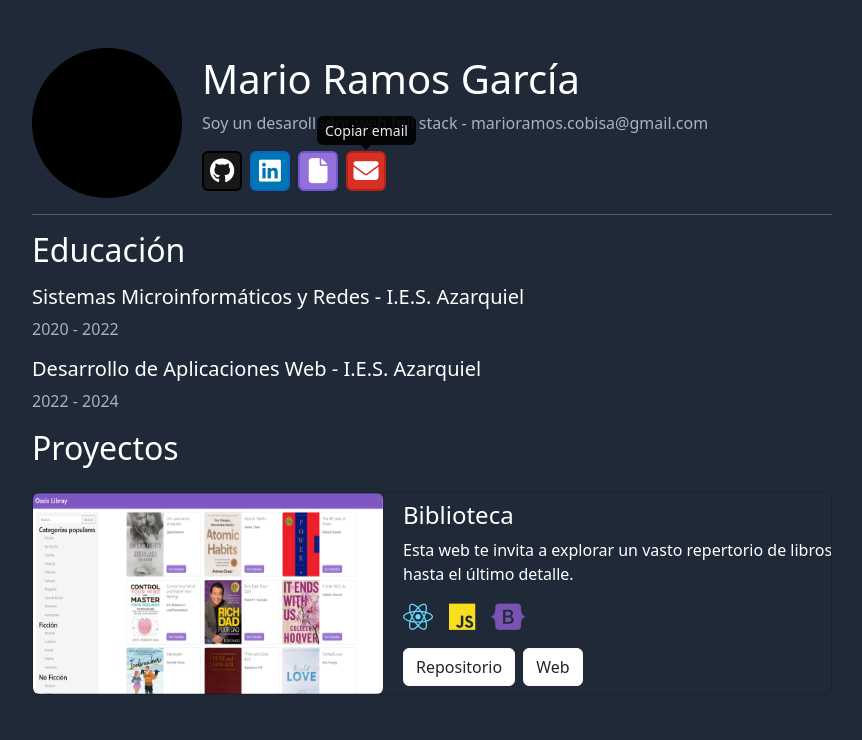
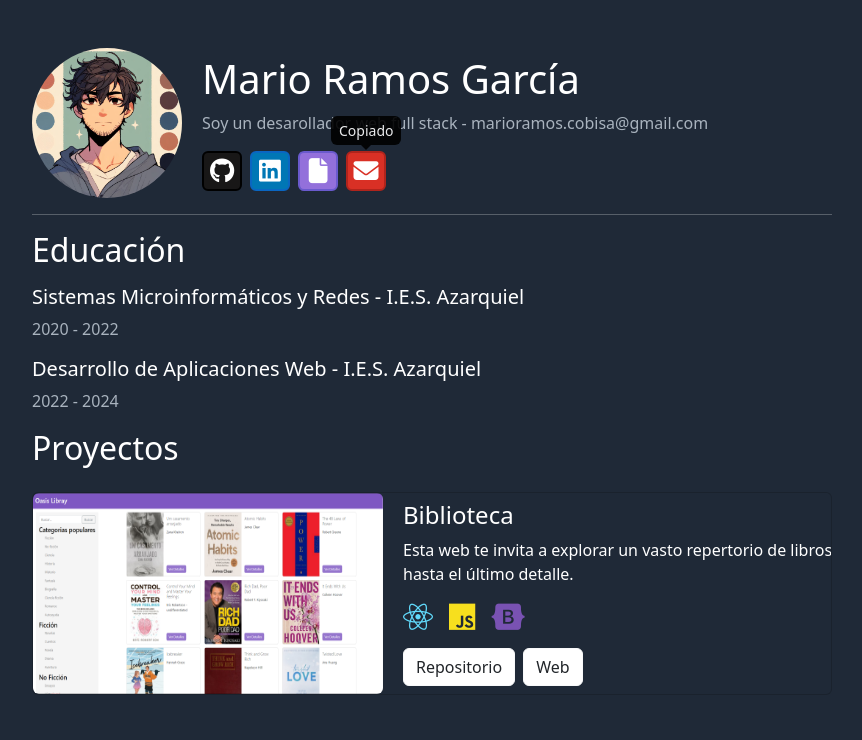
Before and after one commit to mramosg7/Portafolio, a plain HTML site: page index.html in a window 1280 px wide. Both pictures are taken after a click on the element 574 px from the left and 171 px from the top of the page. Shown: the top 740 px of the page, without its empty margins (208-1070 px from the left). Drawn offline with nearby package versions, Linux system fonts and the light colour scheme.

Commit message:
Portafolio completo

```diff
--- a/index.html
+++ b/index.html
@@ -11,8 +11,8 @@
 <body >
     <main class=" my-5 mx-3 p-0">
         <section id="info">
-            <div class="header-img rounded-circle" >
-
+            <div class="header-img" >
+                    <img src="./img/_95646229-e9d3-4a12-82ac-2906547f429b.jpg" style="width: 150px; height: 150px;" alt="avatar">
             </div>
             <div class="header-info">
                 <h1>Mario Ramos García</h1>
@@ -35,7 +35,7 @@
                     </div>
 
                     <div class="gmail d-flex align-items-center justify-content-center rounded" style="height: 40px; width: 40px;" onclick="copiarValor(event)" tabindex="0" data-bs-toggle="tooltip" data-bs-trigger="hover focus" data-bs-placement="top" data-bs-title="Copiar email">
-                        <i class="fa-solid fa-envelope"></i>
+                        <i class="fa-solid fa-envelope icon"></i>
                     </div>
 
 
@@ -209,21 +209,21 @@
         })
 
         function copiarValor(e) {
-            console.log(e.target)
-            console.log( e.target.getAttribute('data-bs-title'))
 
+
+            const target = e.target.classList.contains("icon") ? e.target.parentNode : e.target
 
             navigator.clipboard.writeText("marioramos.cobisa@gmail.com")
 
 
-            const tooltip = bootstrap.Tooltip.getInstance(e.target);
-            console.log(tooltip._config.title)
+            const tooltip = bootstrap.Tooltip.getInstance(target);
+
             tooltip.setContent({ '.tooltip-inner': 'Copiado' })
 
            setTimeout(()=>{
             tooltip.setContent({ '.tooltip-inner': 'Copiar email' })
            }, 5000)
-            console.log( e.target.getAttribute('data-bs-title'))
+
         }
     </script>
     <script src="https://kit.fontawesome.com/a6a69a0011.js" crossorigin="anonymous"></script>
--- a/style.css
+++ b/style.css
@@ -61,9 +61,8 @@ body{
 
 }
 .header-img{
-    height: 150px;
-    width: 150px;
-    background-color: black;
+    border-radius: 100%;
+    overflow: hidden;
 
 }
 .header-info{
```
Also changed, not shown: img/BuscaMinas.png (deleted), img/_95646229-e9d3-4a12-82ac-2906547f429b.jpg (added), 1 other file.
